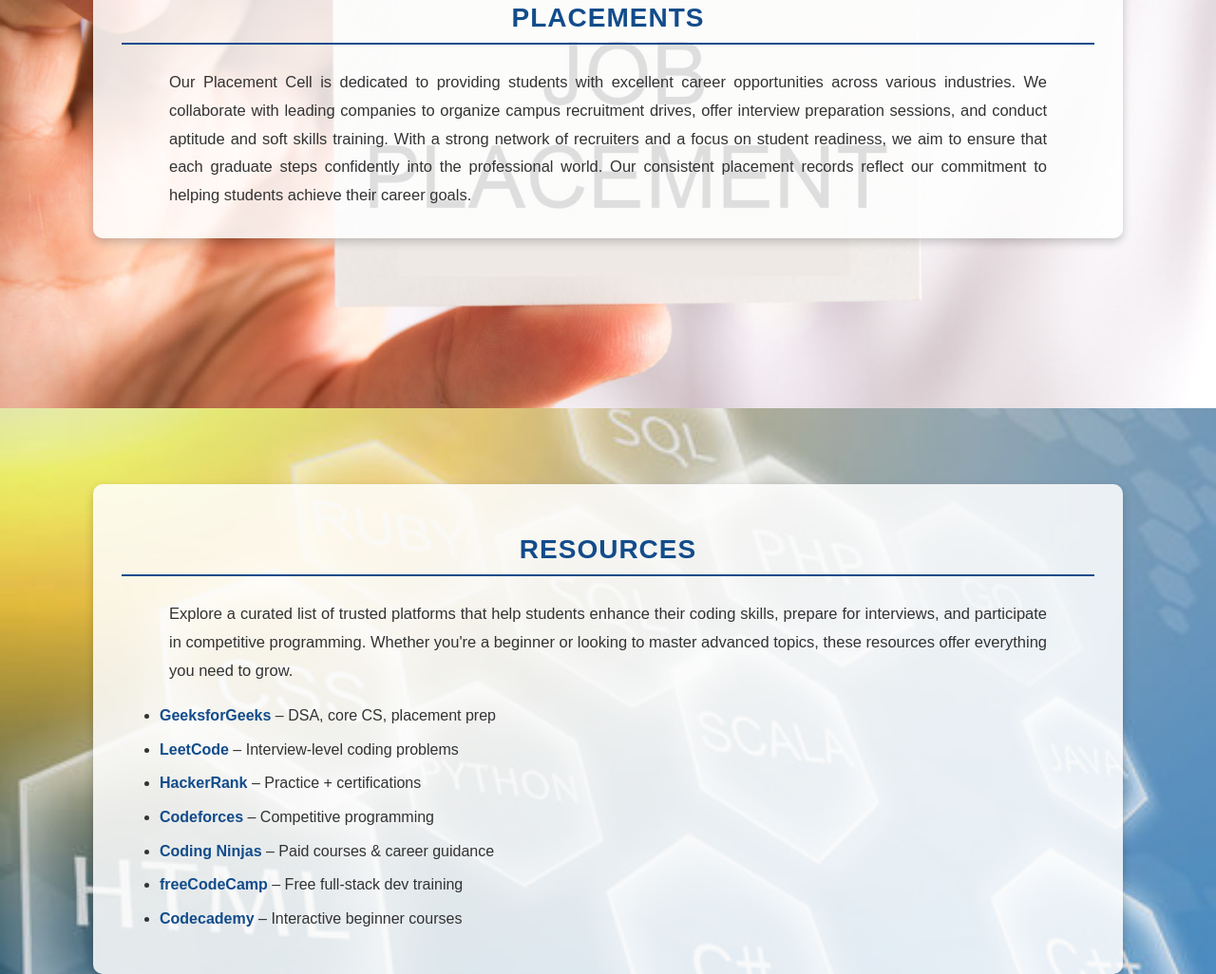
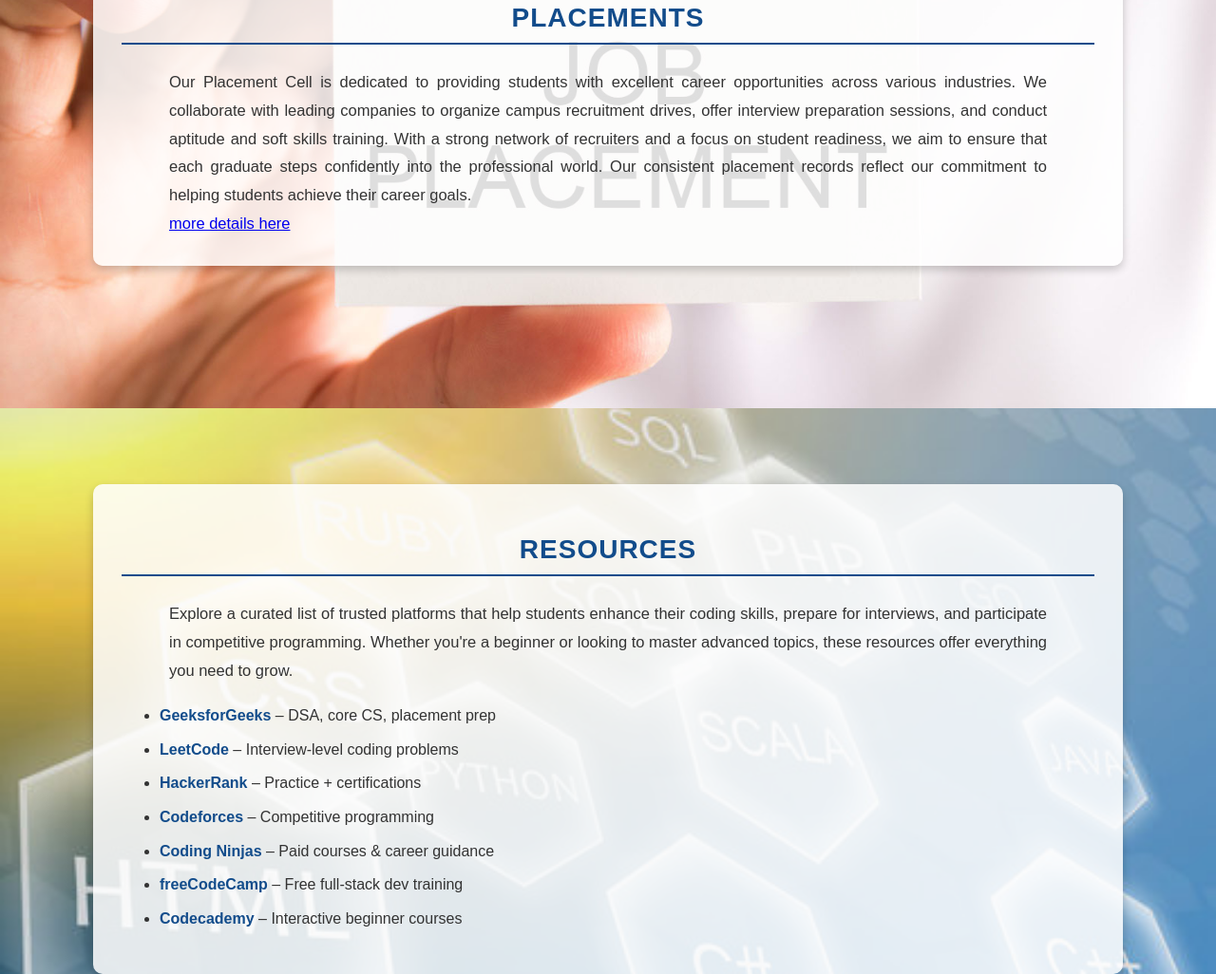
Before and after one commit to Soham-das999/tpc_website, a plain HTML site: page index.html in a window 1280 px wide. Shown: the part 924-1950 px from the top of the page at 95% size. Drawn offline with Linux system fonts and the light colour scheme.

Commit message:
index.html

```diff
--- a/index.html
+++ b/index.html
@@ -87,6 +87,8 @@
          and conduct aptitude and soft skills training. With a strong network of recruiters and a focus on student readiness,
          we aim to ensure that each graduate steps confidently into the professional world. Our consistent placement records
          reflect our commitment to helping students achieve their career goals.
+         <br>
+         <a href="placement.html">more details here</a>
        </p>
 
     </div>
```
